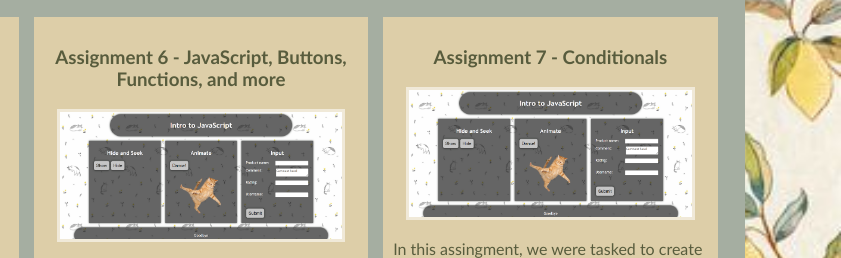
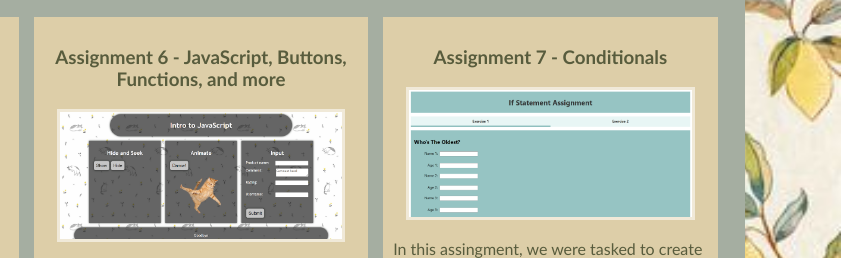
Before and after one commit to danaiangelidis/danaiangelidis.github.io, a plain HTML site: page index.html in a window 1280 px wide. Shown: the part 484-742 px from the top of the page, 439-1280 px from the left. Drawn offline with Linux system fonts and the light colour scheme.

Commit message:
added assignment 7 to main page

```diff
--- a/index.html
+++ b/index.html
@@ -51,7 +51,7 @@
             <section class="assignment">
                 <a href="assignments/assignment 7/index.html">
                     <h3>Assignment 7 - Conditionals</h3>
-                    <img src="assignment6.PNG">
+                    <img src="assignment7.PNG">
                     <p>In this assingment, we were tasked to create a page that contained a comparison of ages and a thermometer to measure a fundraiser goal in order to practice our JavaScript skills further.</p>
                 </a>
             </section>
```
Also changed, not shown: assignment7.PNG (added).
